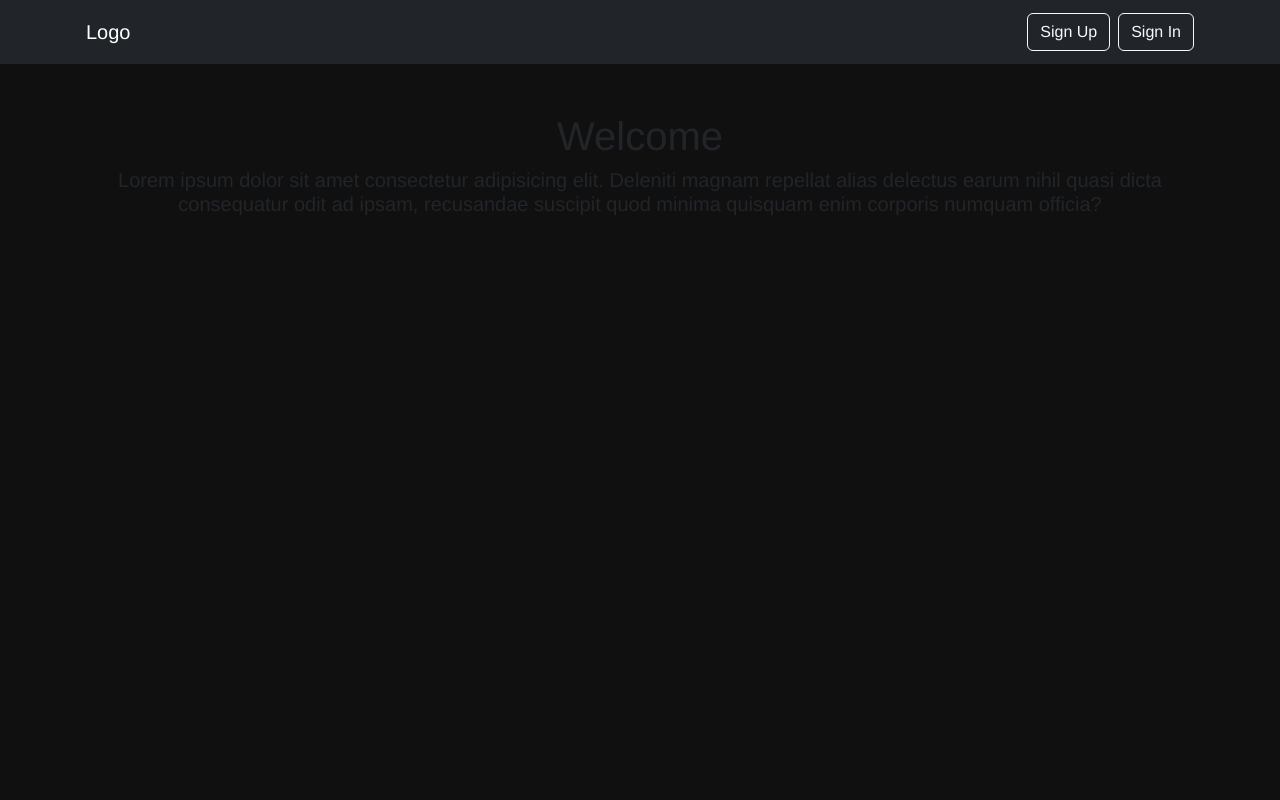
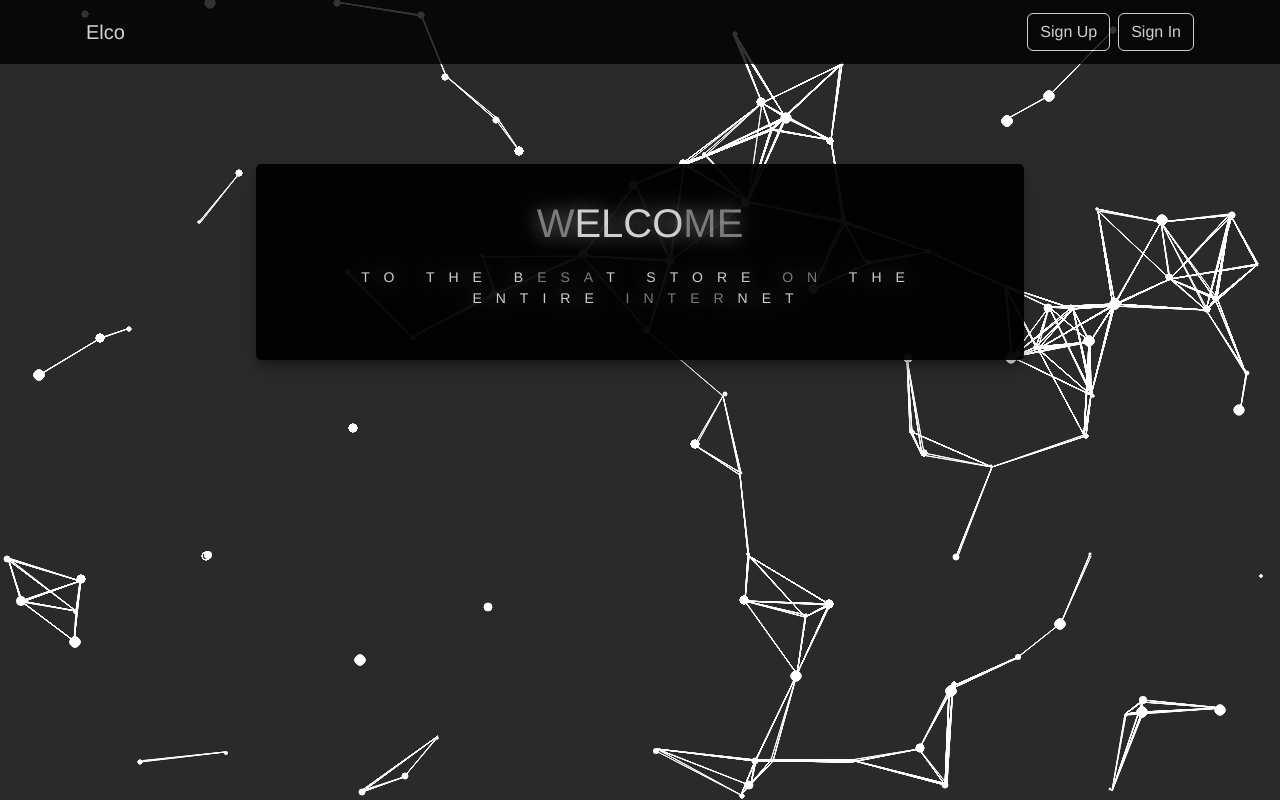
Before and after one commit to DimaDostoevskiy/frontend_vue_shop, a Vue app: page / in a window 1280 px wide. Built offline with nearby package versions, Linux system fonts and the light colour scheme.

Commit message:
Release production version 1.0

```diff
--- a/src/components/CreateProductComp.vue
+++ b/src/components/CreateProductComp.vue
@@ -6,7 +6,7 @@
           <!-- / Product image / -->
           <div class="col-4">
             <img
-              :src="product.imageUrl"
+              :src="product.imageUrl || `/pear.png`"
               class="img w-100"
               alt="product image"
             />
--- a/src/components/HomePage.vue
+++ b/src/components/HomePage.vue
@@ -1,8 +1,63 @@
 <template>
-  <div class="container text-center mt-5">
-    <h1>Welcome</h1>
-    <h5>Lorem ipsum dolor sit amet consectetur adipisicing elit. Deleniti magnam repellat alias delectus earum nihil quasi dicta consequatur odit ad ipsam, recusandae suscipit quod minima quisquam enim corporis numquam officia?</h5>
+  <div class="effect">
+    <div class="canvasWrapper">
+      <graph-effect />
+    </div>
+    <div class="main">
+        <h1 class="headline"><neon-letter content="W"/>elco<neon-letter content="me"/></h1>
+        <p class="text">
+          To the b<neon-letter content="esa"/>t store <neon-letter content="on"/> the entire <neon-letter content="inter"/>net
+        </p>
+    </div>
   </div>
 </template>
 
-<style scoped></style>
+<script setup>
+  import GraphEffect from '@/components/effects/GraphEffect.vue';
+  import NeonLetter from './effects/NeonLetter.vue';
+</script>
+
+<style scoped>
+.effect{
+  text-align: center;
+  margin-top: 100px;
+}
+.canvasWrapper{
+  position: absolute;
+  left: 0;
+  right: 0;
+  bottom: 0;
+  top: 0;
+  z-index: 0;
+  overflow: hidden;
+}
+.main{
+  background: black;
+  color: rgb(216, 216, 216);
+  display: inline-block;
+  position: relative;
+  z-index: 1;
+  width: 60%;
+  padding: 35px;
+  box-shadow: 0 10px 20px rgba(0,0,0,0.19), 0 6px 6px rgba(0,0,0,0.23);
+  border-radius: 5px;
+  opacity: .95
+}
+
+.headline, .text{
+  text-shadow: -1px 0px 20px rgb(153 153 153);
+}
+.headline{
+  text-transform: uppercase;
+  margin-bottom: 20px
+}
+.text{
+  text-transform: uppercase;
+  font-size: 14px;
+  letter-spacing: 14px;
+}
+
+.text span{
+  transition: all .1;
+}
+</style>
--- a/src/components/NavbarComp.vue
+++ b/src/components/NavbarComp.vue
@@ -1,6 +1,6 @@
 <template>
   <div>
-    <nav class="navbar navbar-expand-lg navbar-dark bg-dark">
+    <nav class="opacity8 navbar navbar-expand-lg navbar-dark">
       <div class="container d-flex">
         <button
           class="navbar-toggler"
@@ -14,7 +14,7 @@
           <span class="navbar-toggler-icon"></span>
         </button>
 
-        <router-link to="/" class="navbar-brand fs-5 m-1">Logo</router-link>
+        <router-link to="/" class="navbar-brand fs-5 m-1">Elco</router-link>
         <div
           id="navbarNavDropdown"
           class="collapse navbar-collapse justify-content-end"
@@ -68,4 +68,12 @@ const store = useStore();
 const signOut = () => store.dispatch("SignOut");
 </script>
 
-<style scoped></style>
+<style scoped>
+
+.opacity8{
+  opacity: .8;
+  position: relative;
+  z-index: 1;
+  background: black
+}
+</style>
--- a/src/components/UpdateProductComp.vue
+++ b/src/components/UpdateProductComp.vue
@@ -59,13 +59,14 @@
 </template>
 
 <script setup>
+import { useRoute, useRouter } from "vue-router";
 import { ref, onMounted, computed } from "vue";
-import { useRoute } from "vue-router";
 import { basicRoute } from "@/config/config";
 import { useStore } from "vuex";
 
+const route = useRoute();
 const store = useStore();
-const route = useRoute();
+const router = useRouter();
 
 const product = ref({
   name: null,
@@ -107,17 +108,14 @@ const update = async () => {
   fd.append("price", product.value.price);
   fd.append("productImage", product.value.productImage);
   try {
-    const response = await fetch(
-      `${basicRoute}products/${product.value.product._id}`,
-      {
-        method: "PATCH",
-        headers: {
-          Authorization: `token ${store.state.token}`,
-        },
-        body: fd,
-      }
-    );
-    console.log(response);
+    const response = await fetch(`${basicRoute}products/${route.params.id}`, {
+      method: "PATCH",
+      headers: {
+        Authorization: `token ${store.state.token}`,
+      },
+      body: fd,
+    });
+    if (response.ok) router.push("/main");
   } catch (err) {
     console.log(err);
   }
--- /dev/null
+++ b/src/components/effects/GraphEffect.vue
@@ -0,0 +1,97 @@
+<template>
+  <canvas ref="canvas"></canvas>
+</template>
+
+<script setup>
+import { onMounted, ref } from "vue";
+
+// Set canvas
+const canvas = ref("canvas");
+
+onMounted(() => {
+
+
+  canvas.value.width = document.body.clientWidth;
+  canvas.value.height = document.body.clientHeight;
+  const ctx = canvas.value.getContext("2d");
+  canvas.value.style.backgroundColor = "rgba(42, 42, 42, 1)";
+
+  let vertexList = [];
+  const startVertexCol = 100;
+
+  const drowLine = (vertex1, vertex2) => {
+    ctx.strokeStyle = "white";
+    ctx.moveTo(vertex1.x, vertex1.y);
+    ctx.lineTo(vertex2.x, vertex2.y);
+    ctx.closePath();
+    ctx.stroke();
+  };
+
+  const init = () => {
+    for (let i = 0; i < startVertexCol; i++) {
+      vertexList.push(new Vertex());
+    }
+  };
+
+  const draw = () => {
+    ctx.clearRect(0, 0, canvas.value.width, canvas.value.height);
+    vertexList.forEach((i) => i.draw());
+    requestAnimationFrame(draw);
+  };
+
+  const getRndInt = (min, max) => {
+    let rnd = 0;
+    while (rnd === 0) {
+      rnd = Math.floor(Math.random() * (max - min + 1) + min);
+    }
+    return rnd;
+  };
+
+  const getDistanse = (obj1, obj2) => {
+    let dX = obj1.x - obj2.x;
+    let dY = obj1.y - obj2.y;
+    return Math.sqrt(dX * dX + dY * dY);
+  };
+
+  class Vertex {
+    constructor() {
+      this.x = getRndInt(0, canvas.value.width);
+      this.y = getRndInt(0, canvas.value.height);
+      this.dx = getRndInt(-1, 2);
+      this.dy = getRndInt(-1, 2);
+      this.diametr = getRndInt(1, 5);
+      this.color = "white";
+    }
+    draw() {
+      for (let i = 0; i < vertexList.length; i++) {
+        if (vertexList[i].x === this.x && vertexList[i].y === this.y) continue;
+        let distanse = getDistanse(this, vertexList[i]);
+        if (distanse < 100) {
+          drowLine(this, vertexList[i]);
+        }
+        if (distanse < this.diametr / 2 + vertexList[i].diametr / 2) {
+          this.dx = -this.dx;
+          this.dy = -this.dy;
+        }
+      }
+
+      if (this.x - this.diametr <= 0) this.dx = -this.dx;
+      if (this.y - this.diametr <= 0) this.dy = -this.dy;
+      if (this.x + this.diametr > canvas.value.width) this.dx = -this.dx;
+      if (this.y + this.diametr > canvas.value.height) this.dy = -this.dy;
+
+      this.x += this.dx;
+      this.y += this.dy;
+
+      ctx.beginPath();
+      ctx.arc(this.x, this.y, this.diametr, 0, Math.PI * 2, true);
+      ctx.closePath();
+      ctx.fillStyle = this.color;
+      ctx.fill();
+    }
+  }
+
+  init();
+  draw();
+});
+</script>
--- /dev/null
+++ b/src/components/effects/NeonLetter.vue
@@ -0,0 +1,40 @@
+<template>
+  <span :style="{ color: activeColor, textShadow: activeShadow }">{{ content }}</span>
+</template>
+
+<script setup>
+  import { onMounted, ref, defineProps } from 'vue';
+  import rand from '@/helpers/random'
+
+  defineProps(['content'])
+
+const activeColor = ref("white");
+const activeShadow = ref("white");
+
+onMounted(() => {
+  // let fastFlash = setInterval(() => {
+
+  let fastFlash = setInterval(() => {
+    let rd = rand(0, 255);
+    let skip = rand(0, 100);
+    if (skip > 15) return;
+    activeColor.value = `rgb(${rd}, ${rd}, ${rd})`;
+    activeShadow.value = `-1px 0px 20px rgb(${rd}, ${rd}, ${rd})`;
+  }, 60);
+
+  setTimeout(() => {
+    clearInterval(fastFlash);
+    activeColor.value = "rgb(50, 50, 50)";
+    let color = 50;
+    let fix = setInterval(() => {
+      activeColor.value = `rgb(${color}, ${color}, ${color})`;
+      activeShadow.value = `-1px 0px 20px rgb(${color}, ${color}, ${color})`;
+      color += 2;
+
+      if (color > 215) {
+        clearInterval(fix);
+      }
+    }, 50);
+  }, 3000);
+});
+</script>
--- /dev/null
+++ b/src/helpers/random.js
@@ -0,0 +1,5 @@
+export default function getRandomInt(min, max) {
+  min = Math.ceil(min);
+  max = Math.floor(max);
+  return Math.floor(Math.random() * (max - min + 1)) + min;
+}
```
Also changed, not shown: public/pear.png (added).
